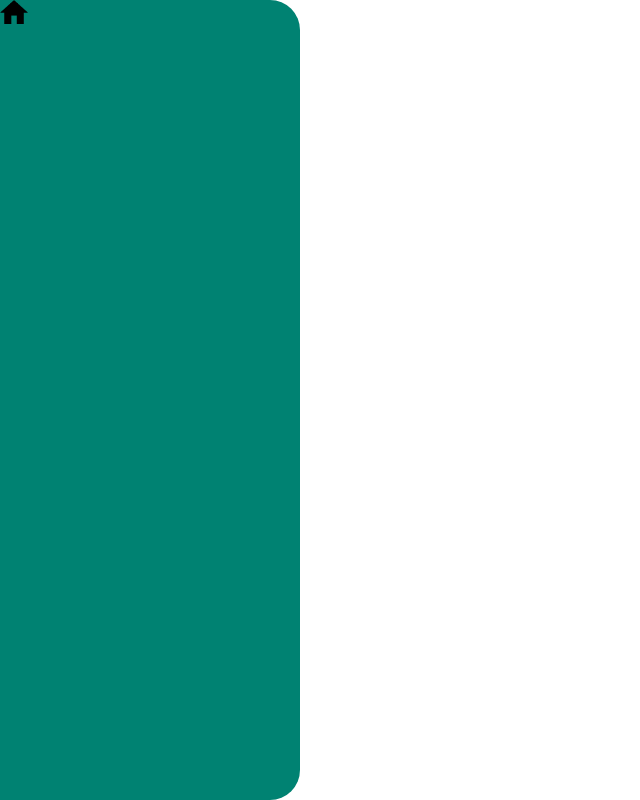
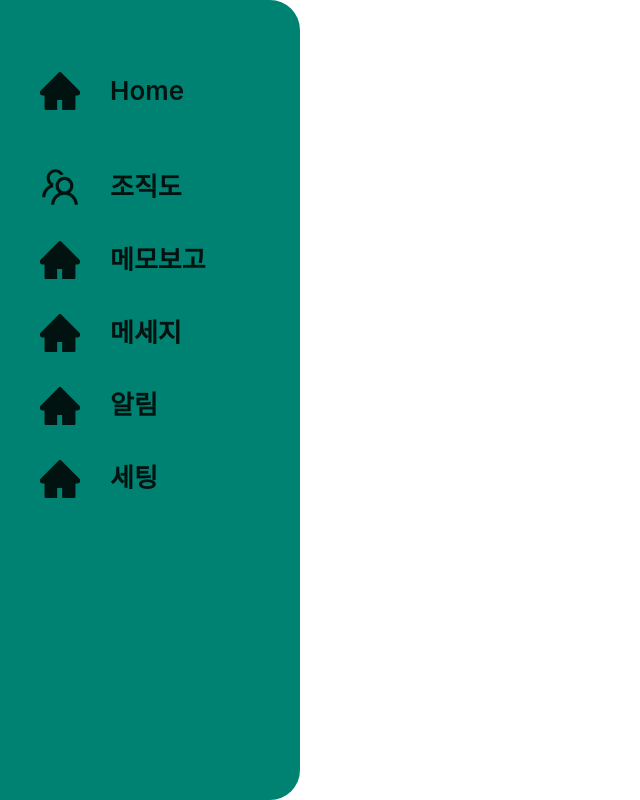
Before and after one commit to osamhack2022/WEB_APP_ROK-Situation-Reporting-System_ROK-SRS, a Next.js app in the folder front-end/web-next/: page /userhome in a window 1280 px wide. Shown: the whole page, without its empty margins (0-640 px from the left). Built offline with nearby package versions, Linux system fonts and the light colour scheme.

Commit message:
[Feat]: Menubar Menu Item 추가
아이콘, 링크, hovereffect not yet finished

```diff
--- a/front-end/web-next/componenets/menubar.js
+++ b/front-end/web-next/componenets/menubar.js
@@ -1,17 +1,63 @@
 import styles from '../styles/menubar.module.css'
-import homebutton from '../img/homebutton.png'
-import Image from 'next/image'
+import Link from "next/link"
+import { HomeFilled, TeamOutlined } from '@ant-design/icons';
 
+const links = [
+    {
+        href: "/userhome",
+        icon: HomeFilled,
+        label: "Home"
+    },
+    {
+        href: "/userhome",
+        icon: TeamOutlined,
+        label: "조직도"
+    },
+    {
+        href: "/userhome",
+        icon: HomeFilled,
+        label: "메모보고"
+    },
+    {
+        href: "/userhome",
+        icon: HomeFilled,
+        label: "메세지"
+    },
+    {
+        href: "/userhome",
+        icon: HomeFilled,
+        label: "알림"
+    },
+    {
+        href: "/userhome",
+        icon: HomeFilled,
+        label: "세팅"
+    }
+]
 
-const MenuBar = ({children}) => {
+const MenuBar = ({ children }) => {
     return (
         <>
-            <div id = {styles.menubar}>
-            <Image id={styles.homebutton} src = {homebutton.src} width = '28px' height = '24px' style = {{margin: 'auto'}}/>
+            <div className={styles.menubar}>
+                {links.map(({
+                    href,
+                    icon: Icon,
+                    label
+                }, i) =>
+                    <Link href={href} >
+                        <a className={styles.menuitem} style={{
+                            marginTop: i === 0 || i === 1 ? '55px' : '32px'
+
+                        }}>
+                            <Icon className={styles.icons} />
+                            <span>{label}</span>
+                        </a>
+                    </Link>
+                )}
 
 
             </div>
-            <div id = {styles.child}>
+            <div id={styles.child}>
                 {children}
             </div>
         </>
--- a/front-end/web-next/package.json
+++ b/front-end/web-next/package.json
@@ -11,8 +11,8 @@
     "concurrent": "concurrently \"npm run dev\" \"npm run client\""
   },
   "dependencies": {
+    "@ant-design/icons": "^4.7.0",
     "antd": "^4.23.4",
-    "bootstrap": "^5.2.2",
     "bootstrap-icons": "^1.9.1",
     "concurrently": "^7.4.0",
     "next": "12.3.1",
--- a/front-end/web-next/styles/menubar.module.css
+++ b/front-end/web-next/styles/menubar.module.css
@@ -1,7 +1,25 @@
-#menubar {
+.menubar {
+    display: flex;
+    flex-direction: column;
     width: 300px;
-    height: 100%;
+    height: 100vh;
     background-color: #008272;
-    border-top-right-radius : 30px;
-    border-bottom-right-radius : 30px;
+    border-top-right-radius: 30px;
+    border-bottom-right-radius: 30px;
+    padding-top: 16px;
+    padding-bottom: 16px;
 }
+
+.icons>svg {
+    width: 40px;
+    height: 40px;
+}
+
+.menuitem {
+    font-size: 26px;
+    display: flex;
+    align-items: center;
+    gap: 30px;
+    margin-left: 40px;
+    font-weight: 600;
+}
```
Also changed, not shown: front-end/web-next/styles/globals.css (line endings or trailing spaces), 2 other files (tests, documents, lock files or other folders).
